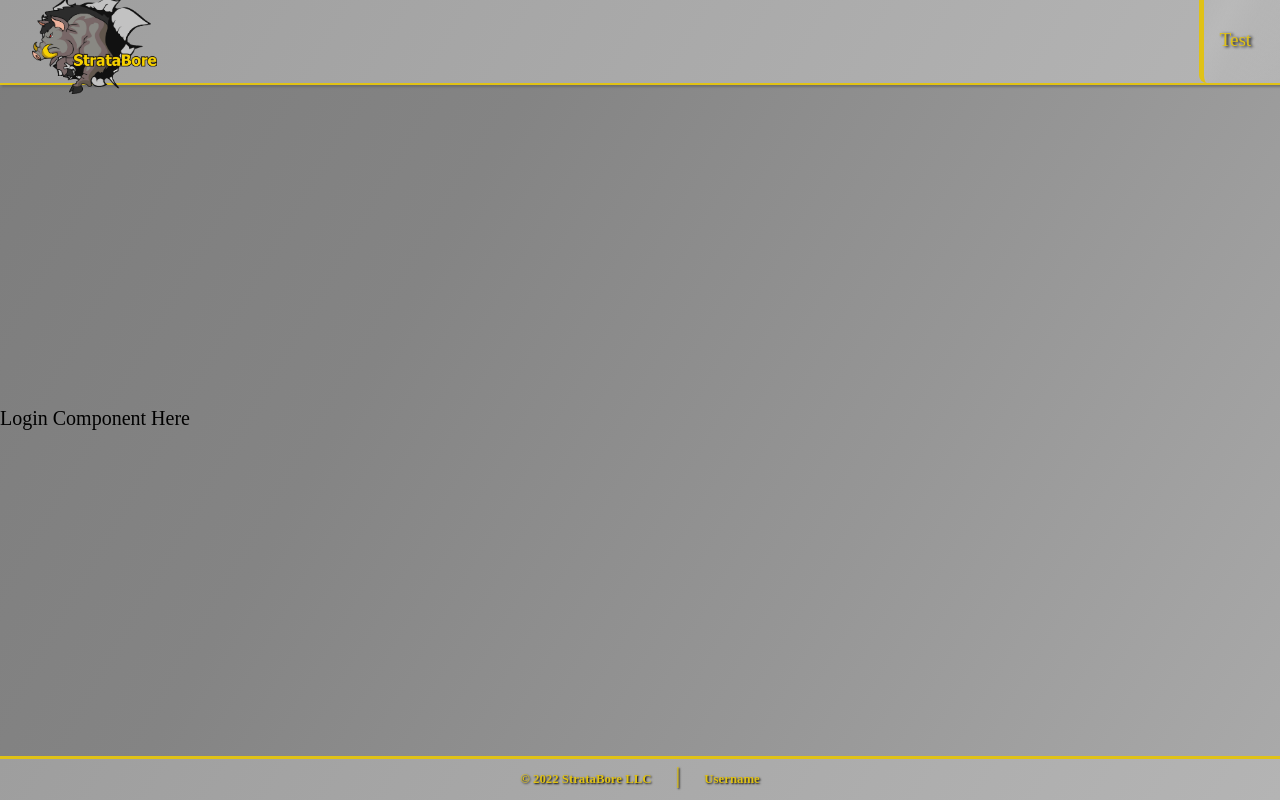
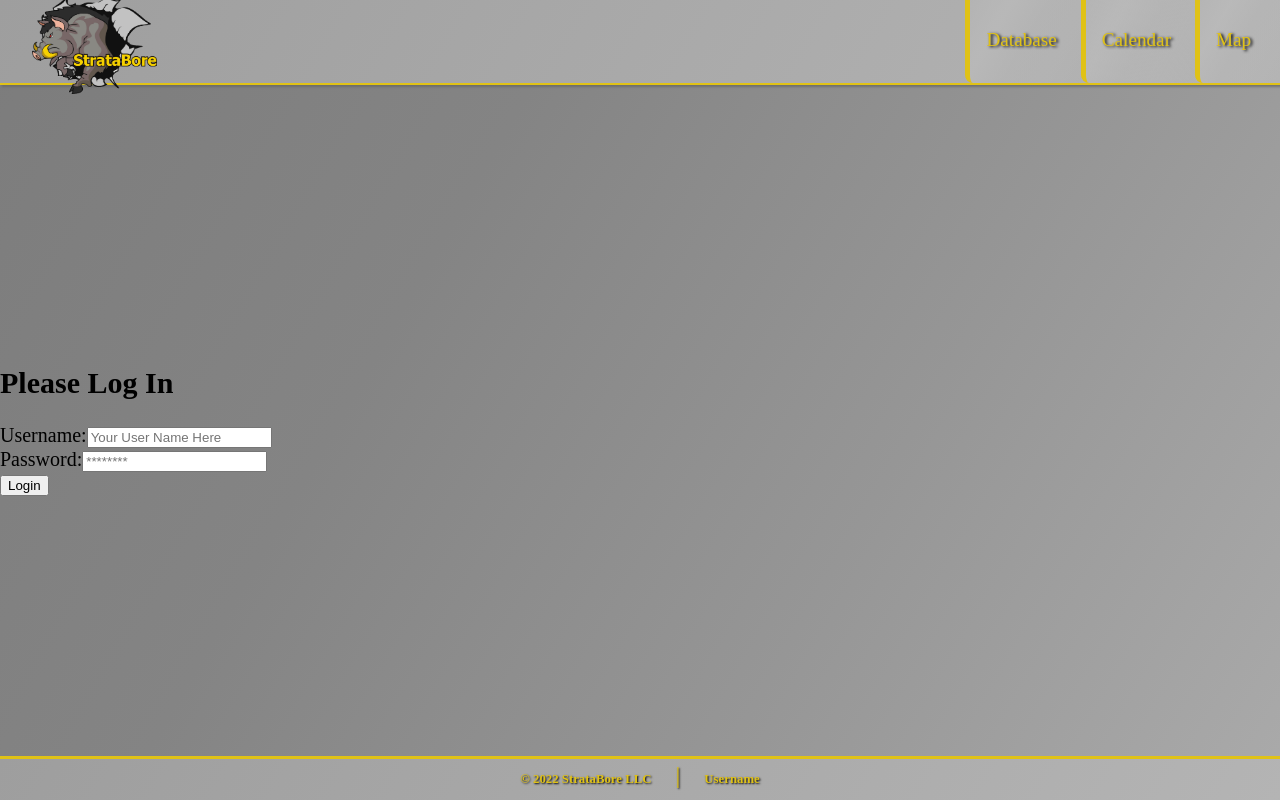
Before and after one commit to gr4ymanSOUND/stratabore-app, a React app: page / in a window 1280 px wide. Built offline with nearby package versions, Linux system fonts and the light colour scheme.

Commit message:
added the login component structure and axios function

```diff
--- a/db/models/users.js
+++ b/db/models/users.js
@@ -1,7 +1,6 @@
 // grab our db client connection to use with our adapters
 const client = require('../client');
 const bcrypt = require('bcrypt');
-const { user } = require('pg/lib/defaults');
 const SALT = 13;
 
 async function getAllUsers() {
--- /dev/null
+++ b/src/axios-services/index.js
@@ -0,0 +1,16 @@
+import axios from 'axios';
+
+export async function loginUser(userName, password){
+
+    try {
+        const { data } = await axios.post(`/api/users/login`,
+            {
+                userName: userName,
+                password: password
+            }
+        )
+        return data;
+    } catch (error) {
+        console.error(error)
+    }
+}
--- a/src/components/App.js
+++ b/src/components/App.js
@@ -9,11 +9,18 @@ import Footer from './Footer';
 
 const App = () => {
 
+  const tokenFromStorage = localStorage.getItem('userToken');
+
+  const [ token, setToken ] = useState(tokenFromStorage);
+  const [ user, setUser ] = useState();
+
+
+
     return (
         <BrowserRouter>
             <Header />
             <Routes>
-                <Route exact path="/" element={<Login />} />
+                <Route exact path="/" element={<Login setToken={setToken}/>} />
                 <Route exact path="/database" element={<Database />} />
             </Routes>
             <Footer />
--- a/src/components/Login.js
+++ b/src/components/Login.js
@@ -1,8 +1,60 @@
-import React from 'react';
+import React, { useState } from 'react';
+import { loginUser } from "../axios-services";
 
-const Login = () => {
+
+const Login = ({ setToken }) => {
+
+    const [userName, setUserName] = useState("");
+    const [password, setPassword] = useState("");
+
+    const submitHandler = async (e) =>{
+        e.preventDefault()
+
+        if (!userName || !password) {
+          alert('Please enter a username and/or password!')
+          return;
+        }
+
+        // const response = await loginUser(userName, password);
+        // setToken(response.token);
+        // localStorage.setItem("userToken", response.token);
+
+        setUserName("");
+        setPassword("");
+    }
+
+
     return (
-        <div>Login Component Here</div>
+        <>
+            <form className='account-form' onSubmit={submitHandler}>
+                <h2>Please Log In</h2>
+                <div className="form-section">
+                <label className="form-label">Username:</label>
+                <input
+                    type="text"
+                    minLength={'6'}
+                    value={userName}
+                    onChange={({target: {value}}) => setUserName(value)}
+                    className="form-control"
+                    id="user"
+                    placeholder="Your User Name Here"
+                />
+                </div>
+                <div className="form-section">
+                <label className="form-label">Password:</label>
+                <input
+                    type="password"
+                    minLength={'6'}
+                    value={password}
+                    onChange={({target: {value}}) => setPassword(value)}
+                    className="form-control"
+                    id="pass"
+                    placeholder="********"
+                />
+                </div>
+                <button className="userform-button" type='submit'>Login</button>
+            </form>
+        </>
     )
 }
 
--- a/src/components/header.js
+++ b/src/components/header.js
@@ -15,10 +15,9 @@ const Header = () => {
             <nav className="navbar" id="navcontainer">
                 <img id="logo" src={require("../img/stratabore-logo-transparent.png")} alt="Logo" />
                 <div className={`other-nav ${isNavOpen ? "open" : ""}`}>
-                    {/* <Link to="/database">Database</Link>
+                    <Link to="/database">Database</Link>
                     <Link to="/calendar">Calendar</Link>
-                    <Link to="/map">Map</Link> */}
-                    <a href="">Test</a>
+                    <Link to="/map">Map</Link>
                 </div>
                 <div className="icon" onClick={openNav}>
                     <i className="fa fa-bars"></i>
@@ -27,9 +26,6 @@ const Header = () => {
         </header>
     )
 
-    // return (
-    //     <div>Another test</div>
-    // )
 }
 
 export default Header;
```
Also changed, not shown: build/asset-manifest.json, build/index.html, build/static/js/main.62ca2ae3.js.LICENSE.txt, 8 other files.
